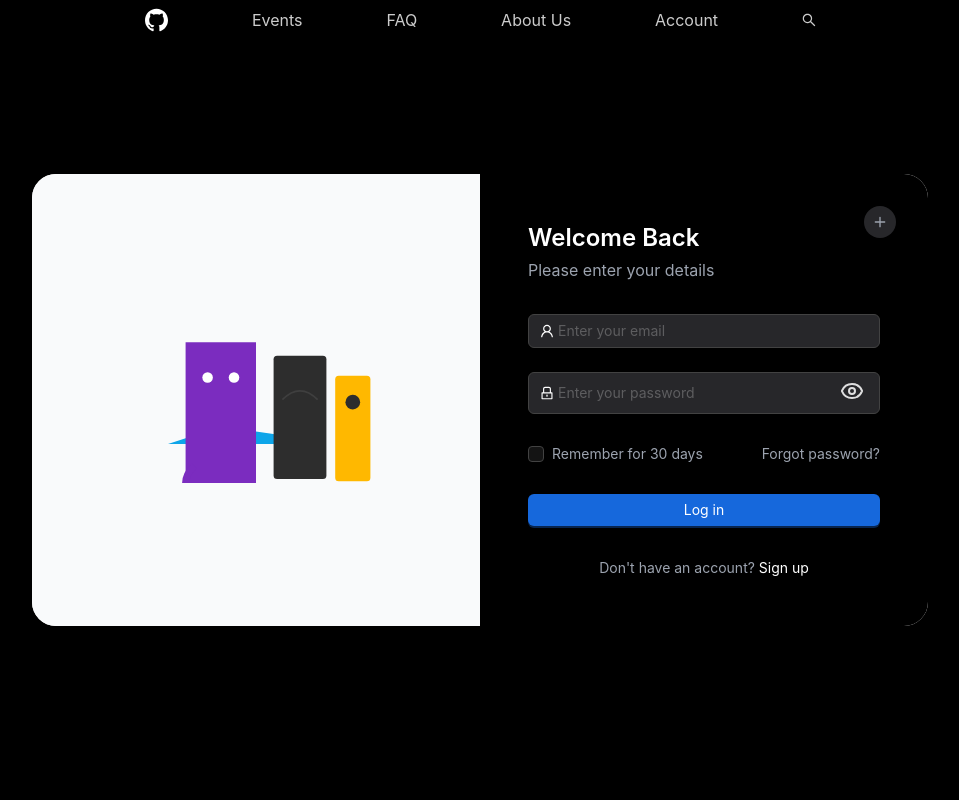
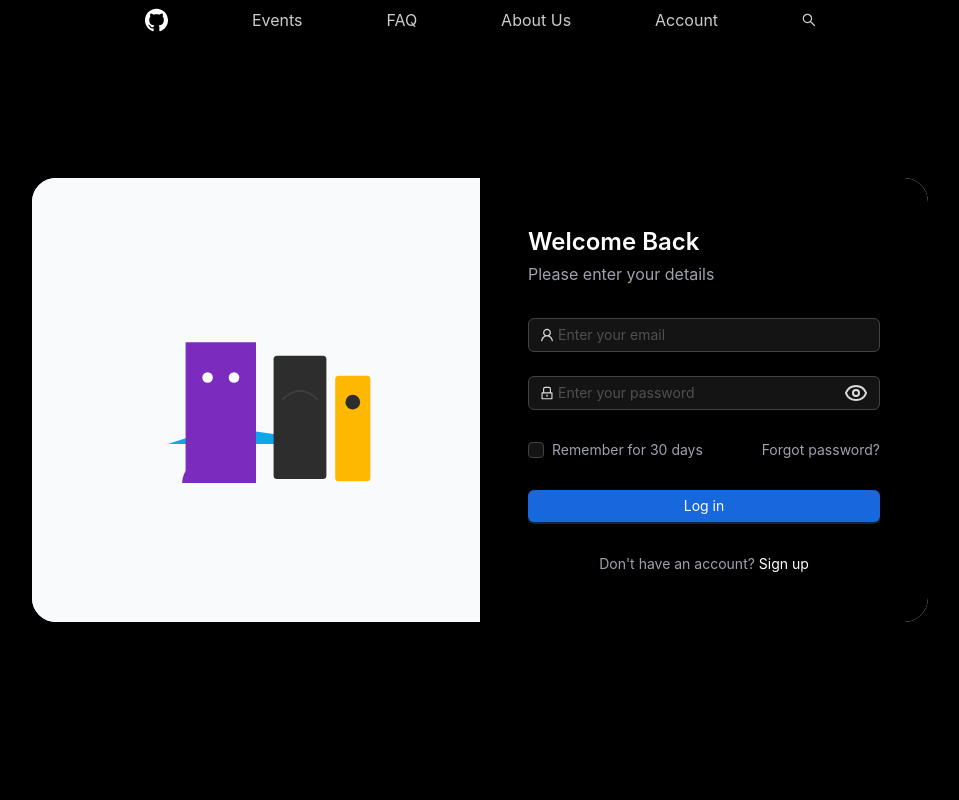
Before and after one commit to RamaSai2519/deva, a React (Create React App) app: page /login in a window 1280 px wide. Shown: the top 800 px of the page, without its empty margins (160-1119 px from the left). Built offline with nearby package versions, Linux system fonts and the light colour scheme.

Commit message:
Add axios for API calls in LoginPage and improve form validation

```diff
--- a/package.json
+++ b/package.json
@@ -11,6 +11,7 @@
     "@testing-library/react": "^13.4.0",
     "@testing-library/user-event": "^13.5.0",
     "antd": "^5.22.2",
+    "axios": "^1.7.9",
     "framer-motion": "^11.11.17",
     "lucide-react": "^0.474.0",
     "react": "^18.3.1",
--- a/src/screens/Login/LoginPage.js
+++ b/src/screens/Login/LoginPage.js
@@ -1,15 +1,17 @@
 import React, { useState, useEffect } from 'react';
 import { Eye, EyeOff } from 'lucide-react';
 import { AnimatedCharacters as AnimatedScene } from './AnimatedScene';
-import { Link } from 'react-router-dom';
-import { Form, Input, Button, Checkbox, Alert, Spin } from 'antd';
+import { Link, useNavigate } from 'react-router-dom';
+import { Form, Input, Button, Checkbox, Alert, Spin, message } from 'antd';
 import { UserOutlined, LockOutlined } from '@ant-design/icons';
+import axios from 'axios';
 
 const LoginPage = () => {
     const [mousePosition, setMousePosition] = useState({ x: 0, y: 0 });
     const [isPasswordVisible, setIsPasswordVisible] = useState(false);
     const [isLoading, setIsLoading] = useState(false);
     const [errors, setErrors] = useState({});
+    const navigate = useNavigate();
 
     useEffect(() => {
         const handleMouseMove = (e) => {
@@ -19,33 +21,20 @@ const LoginPage = () => {
         return () => window.removeEventListener('mousemove', handleMouseMove);
     }, []);
 
-    const validateForm = ({ email, password }) => {
-        const newErrors = {};
-        if (!email.trim()) {
-            newErrors.email = 'Email is required';
-        } else if (!/\S+@\S+\.\S+/.test(email)) {
-            newErrors.email = 'Email is invalid';
-        }
-        if (!password) {
-            newErrors.password = 'Password is required';
-        }
-        setErrors(newErrors);
-        return Object.keys(newErrors).length === 0;
-    };
+    const handleSubmit = async (values) => {
+        setIsLoading(true);
+        setErrors({});
 
-    const handleSubmit = async (values) => {
-        if (validateForm(values)) {
-            setIsLoading(true);
         try {
-                // Replace with actual API call
-                await new Promise((resolve) => setTimeout(resolve, 1500));
-                console.log('Login successful');
+            const response = await axios.post('/api/auth/login', values);
+            localStorage.setItem('token', response.data.token);
+            message.success('Login successful!');
+            navigate('/Home');
         } catch (error) {
             console.error('Login failed:', error);
-                setErrors({ form: 'Login failed. Please try again.' });
+            setErrors({ form: error.response?.data?.message || 'Login failed. Please try again.' });
         } finally {
             setIsLoading(false);
-            }
         }
     };
 
@@ -59,13 +48,6 @@ const LoginPage = () => {
                         </div>
                     </div>
                     <div className="p-12 relative bg-black text-white">
-                        <div className="absolute top-8 right-8">
-                            <div className="w-8 h-8 rounded-full bg-zinc-800 flex items-center justify-center">
-                                <svg width="16" height="16" viewBox="0 0 24 24" className="text-gray-400">
-                                    <path d="M12 5V19M5 12H19" stroke="currentColor" strokeWidth="2" strokeLinecap="round" />
-                                </svg>
-                            </div>
-                        </div>
                         <div className="space-y-8">
                             <div>
                                 <h1 className="text-2xl font-semibold mb-1">Welcome Back</h1>
@@ -73,64 +55,30 @@ const LoginPage = () => {
                             </div>
                             {errors.form && <Alert message={errors.form} type="error" showIcon />}
                             <Form className="space-y-6" onFinish={handleSubmit}>
-                                <Form.Item
-                                    validateStatus={errors.email ? 'error' : ''}
-                                    help={errors.email}
-                                    name="email"
-                                >
-                                    <Input
-                                        prefix={<UserOutlined />}
-                                        type="email"
-                                        placeholder="Enter your email"
-                                        className="bg-zinc-800 text-white"
-                                        aria-invalid={errors.email ? 'true' : 'false'}
-                                    />
+                                <Form.Item name="email" rules={[{ required: true, message: 'Email is required' }]}>
+                                    <Input prefix={<UserOutlined />} type="email" placeholder="Enter your email" />
                                 </Form.Item>
-                                <Form.Item
-                                    validateStatus={errors.password ? 'error' : ''}
-                                    help={errors.password}
-                                    name="password"
-                                >
+                                <Form.Item name="password" rules={[{ required: true, message: 'Password is required' }]}>
                                     <Input.Password
                                         prefix={<LockOutlined />}
                                         type={isPasswordVisible ? 'text' : 'password'}
                                         placeholder="Enter your password"
-                                        className="bg-zinc-800 text-white"
-                                        iconRender={() =>
-                                            <Button
-                                                type="text"
-                                                onClick={() => setIsPasswordVisible(!isPasswordVisible)}
-                                                icon={isPasswordVisible ? <EyeOff /> : <Eye />}
-                                            />
-                                        }
-                                        aria-invalid={errors.password ? 'true' : 'false'}
+                                        iconRender={(visible) => (visible ? <EyeOff /> : <Eye />)}
                                     />
                                 </Form.Item>
                                 <Form.Item>
-                                    <Form.Item name="remember" valuePropName="checked" noStyle>
                                     <Checkbox className="text-gray-400">Remember for 30 days</Checkbox>
-                                    </Form.Item>
-                                    <Link to="/account" className="float-right text-gray-400">
-                                        Forgot password?
-                                    </Link>
+                                    <Link to="/forgot-password" className="float-right text-gray-400">Forgot password?</Link>
                                 </Form.Item>
                                 <Form.Item>
-                                    <Button
-                                        type="primary"
-                                        htmlType="submit"
-                                        className="w-full"
-                                        disabled={isLoading}
-                                        icon={isLoading ? <Spin /> : null}
-                                    >
+                                    <Button type="primary" htmlType="submit" className="w-full" loading={isLoading}>
                                         {isLoading ? 'Logging in...' : 'Log in'}
                                     </Button>
                                 </Form.Item>
                             </Form>
                             <p className="text-center text-sm text-gray-400">
                                 Don't have an account?{' '}
-                                <Link to="/signup" className="text-white hover:underline">
-                                    Sign up
-                                </Link>
+                                <Link to="/signup" className="text-white hover:underline">Sign up</Link>
                             </p>
                         </div>
                     </div>
```
Also changed, not shown: 1 other file (tests, documents, lock files or other folders). Lines whose indentation alone changed are shown as unchanged.
